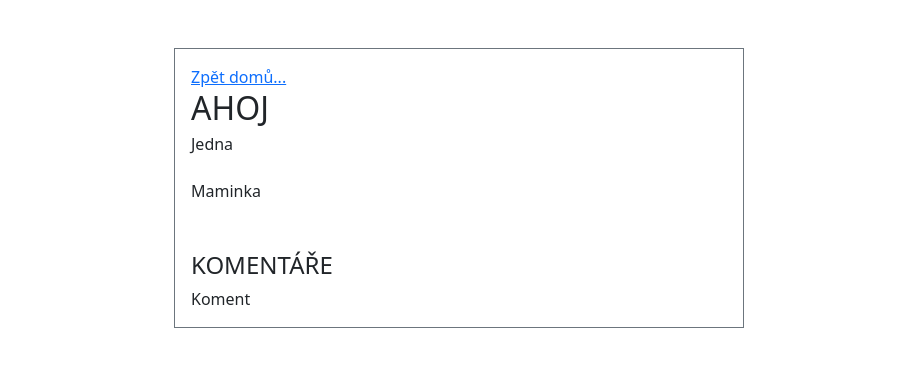
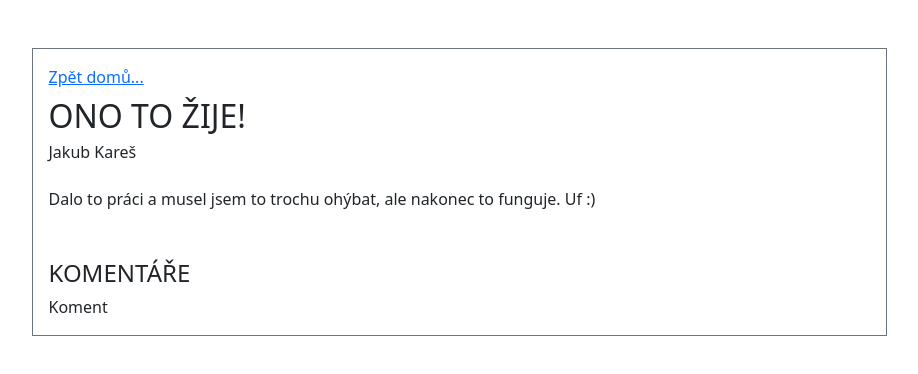
Before and after one commit to karfous/post-project, an Angular app: page /post/101 in a window 1280 px wide. Shown: the top 374 px of the page, without its empty margins (181-1099 px from the left). Built offline with nearby package versions, Linux system fonts and the light colour scheme; no server answers.

Commit message:
Post switching with routes works (almost)

```diff
--- a/src/app/app.prepareModels.js
+++ b/src/app/app.prepareModels.js
@@ -1,5 +1,15 @@
 // export let test = "ahoj";
-export let prepareModels = []; // this is the source for angular models
+export let prepareModels = [
+  {
+    id: 101,
+    title: "Ono to žije!",
+    user: "Jakub Kareš",
+    body: "Dalo to práci a musel jsem to trochu ohýbat, ale nakonec to funguje. Uf :)",
+    bodyShort:
+      "Dalo to práci a musel jsem to trochu ohýbat, ale nakonec to funguje. Uf :)",
+    comments: ["Omlouvám se všem skutečným programátorům za toto dílo."],
+  },
+]; // this is the source for angular models
 
 export let posts = fetch("https://jsonplaceholder.typicode.com/posts").then(
   (data) => data.json()
--- a/src/app/homepage/homepage.component.ts
+++ b/src/app/homepage/homepage.component.ts
@@ -9,14 +9,7 @@ import * as prepareModels from '../app.prepareModels';
 export class HomepageComponent implements OnInit {
   fetched = false;
   fetchedPostModels: PostModel[] = [ // just for fun :)
-    new PostModel({
-      id: '101',
-      title: 'Ono to žije!',
-      user: 'Jakub Kareš',
-      body: 'Dalo to práci a musel jsem to trochu ohýbat, ale nakonec to funguje. Uf :)',
-      bodyShort: 'Dalo to práci a musel jsem to trochu ohýbat, ale nakonec to funguje. Uf :)',
-      comments: ['Omlouvám se všem skutečným programátorům za toto dílo.'],
-    }),
+
 
   ];
 
@@ -29,6 +22,10 @@ export class HomepageComponent implements OnInit {
     })
   }
 
+  getModel(id: number){
+    return this.fetchedPostModels.find((post)=>{return post.id === id})
+  }
+
   constructor() {this.prepareData(); }  //fetch data and create models
 
   ngOnInit(): void {
--- a/src/app/post-content/post-content.component.html
+++ b/src/app/post-content/post-content.component.html
@@ -1,10 +1,10 @@
 <div class="container">
   <div class="row d-flex justify-content-center">
-    <div class="col-md-6 p-3 m-5 border border-secondary">
+    <div class="col-md-9 p-3 m-5 border border-secondary">
       <a class="" routerLink="../..">Zpět domů...</a>
-      <h3 class="title fs-2 text-uppercase">AHoj</h3>
-      <h4 class="author fs-6">Jedna</h4>
-      <div class="content mt-4">Maminka</div>
+      <h3 class="title fs-2 text-uppercase mt-2">{{ post.title}}</h3>
+      <h4 class="author fs-6">{{ post.user }}</h4>
+      <div class="content mt-4">{{ post.body }}</div>
 
       <h3 class="d-inline-block title fs-4 text-uppercase mt-5">Komentáře</h3>
       <div class="comments">Koment</div>
--- a/src/app/post-content/post-content.component.ts
+++ b/src/app/post-content/post-content.component.ts
@@ -1,18 +1,31 @@
 import { Component, OnInit, Input } from '@angular/core';
 import { ActivatedRoute } from '@angular/router';
+import { HomepageComponent } from '../homepage/homepage.component';
 import { PostContentModel } from './post-content.model';
+import * as fetchedData from '../app.prepareModels';
 
 @Component({
   selector: 'app-post-content',
   templateUrl: './post-content.component.html',
-  styleUrls: ['./post-content.component.css']
+  styleUrls: ['./post-content.component.css'],
 })
 export class PostContentComponent implements OnInit {
   // @Input() postContentModel: PostContentModel;
+  post: {
+    title: string;
+    user: string;
+    id: number;
+    body: string;
+    bodyShort: string;
+    comments: string[];
+  };
+  constructor(
+    private route: ActivatedRoute,
 
-  constructor(private route: ActivatedRoute) { }
+  ) {}
 
   ngOnInit(): void {
+    const id = +this.route.snapshot.params["id"];
+    this.post = fetchedData.prepareModels.find((post)=>{return post.id === id})
   }
-
 }
--- a/src/app/post/post.component.html
+++ b/src/app/post/post.component.html
@@ -1,5 +1,5 @@
 <!-- Component start -->
-<a class="col post text-decoration-none color text-secondary" routerLink="/post/{{ postModel.id }}">
+<a class="col post text-decoration-none color text-secondary" [routerLink]="['/post', postModel.id]">
   <div class="feature shadow-sm p-4 rounded-bottom bg-light">
     <h3 class="title fs-4 text-truncate text-uppercase">
       {{ postModel.title }}
--- a/src/app/post/post.model.ts
+++ b/src/app/post/post.model.ts
@@ -1,7 +1,7 @@
 export class PostModel {
     public title: string;
     public user: string;
-    public id: string;
+    public id: number;
     public body: string;
     public bodyShort: string;
     public comments: string[]; //array of strings
```
